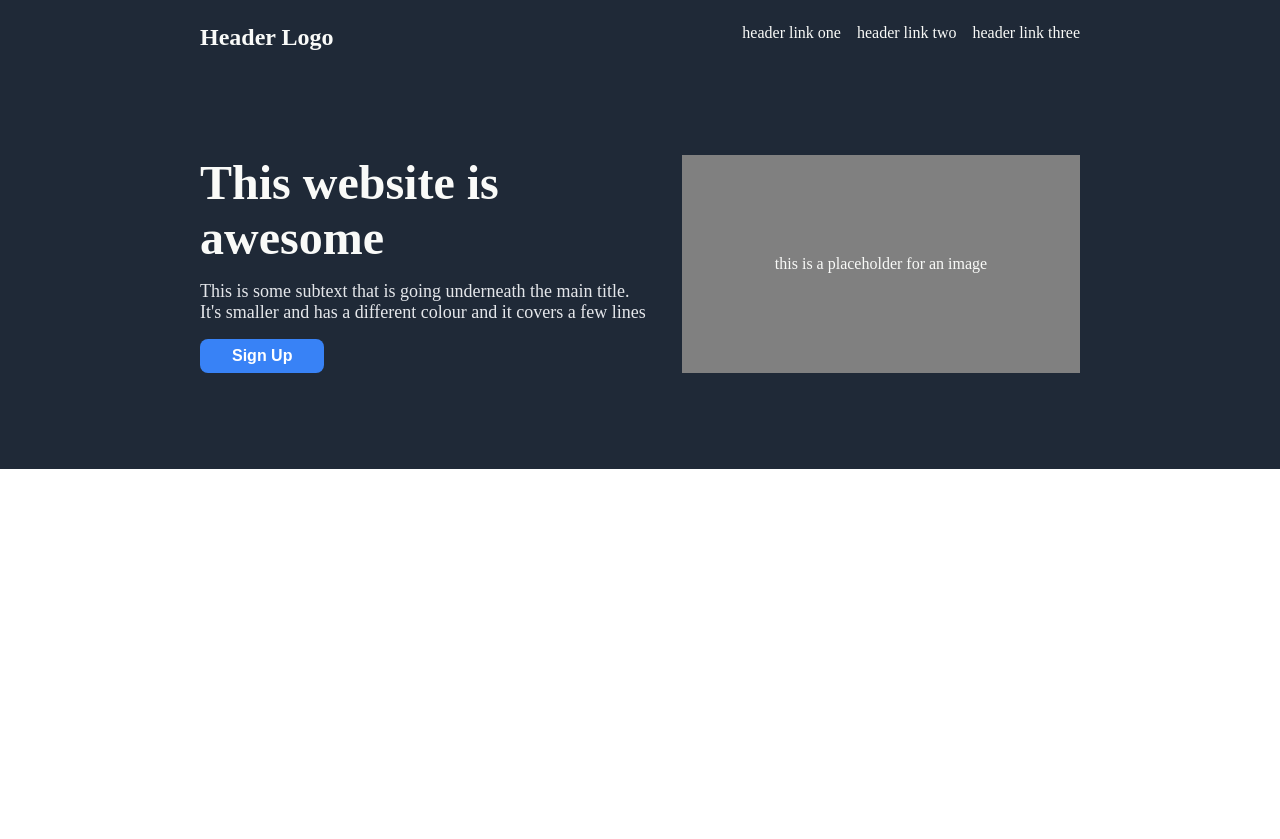
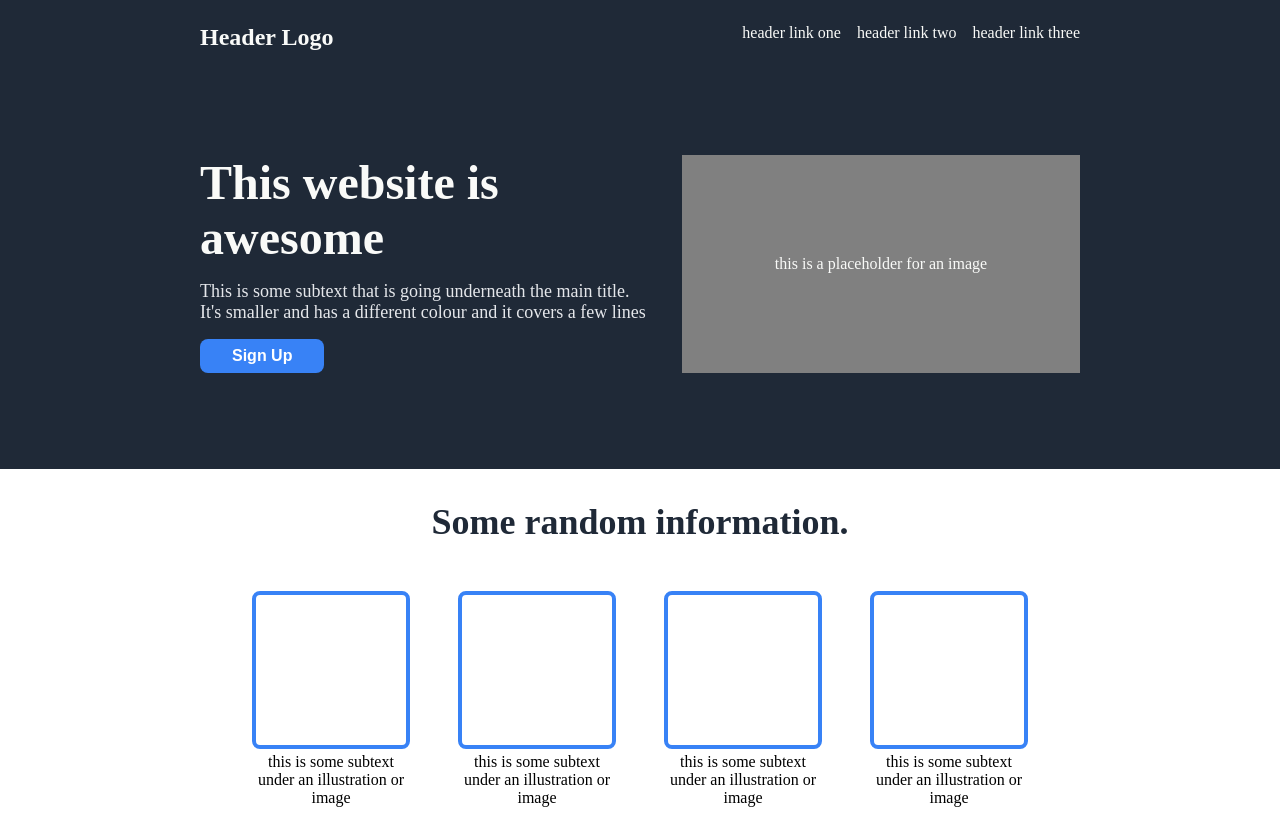
Before and after one commit to SentientMetazoan/odin-landing-page, a plain HTML site: page index.html in a window 1280 px wide. Before the commit the page ends 800 px from the top, so only its background shows below. Drawn offline with Linux system fonts and the light colour scheme.

Commit message:
Add info section
Created the following section with placeholder space for images

```diff
--- a/index.html
+++ b/index.html
@@ -28,7 +28,30 @@
             </div>
         </div>
     </div>
-    <div class="main">
+    <div class="info-container flex-container">
+        <div class="info-header">
+            Some random information.
+        </div>
+        <div class="info-buttons flex-container">
+            <div class="info-button-container flex-container">
+                <div class="info-button-img"></div>
+                <div class="info-button-subtext">this is some subtext under an illustration or image</div>
+            </div>
+            <div class="info-button-container flex-container">
+                <div class="info-button-img"></div>
+                <div class="info-button-subtext">this is some subtext under an illustration or image</div>
+            </div>
+            <div class="info-button-container flex-container">
+                <div class="info-button-img"></div>
+                <div class="info-button-subtext">this is some subtext under an illustration or image</div>
+            </div>
+            <div class="info-button-container flex-container">
+                <div class="info-button-img"></div>
+                <div class="info-button-subtext">this is some subtext under an illustration or image</div>
+            </div>
+        </div>
+    </div>
+    <div class="quote-container">
 
     </div>
     <div class="footer">
--- a/style.css
+++ b/style.css
@@ -69,3 +69,42 @@ button {
     justify-content: center;
     align-items:center;
 }
+
+.info-container {
+    flex-flow: column nowrap;
+    justify-content: center;
+    align-items: center;
+    gap: 48px;
+    margin: 32px 0px;
+}
+
+.info-header {
+    font-size: 36px;
+    font-weight: bolder;
+    color: #1F2937;
+}
+
+.info-buttons {
+    justify-content: center;
+    gap:48px;
+}
+
+.info-button-container {
+    flex-flow: column nowrap;
+    justify-content: center;
+    align-items: center;
+    gap:4px;
+}
+
+.info-button-img {
+    border: 4px solid #3882F6;
+    border-radius: 8px;
+    flex:1 0;
+    min-width: 150px;
+    min-height: 150px;
+}
+
+.info-button-subtext {
+    max-width: 150px;
+    text-align: center;
+}
```
